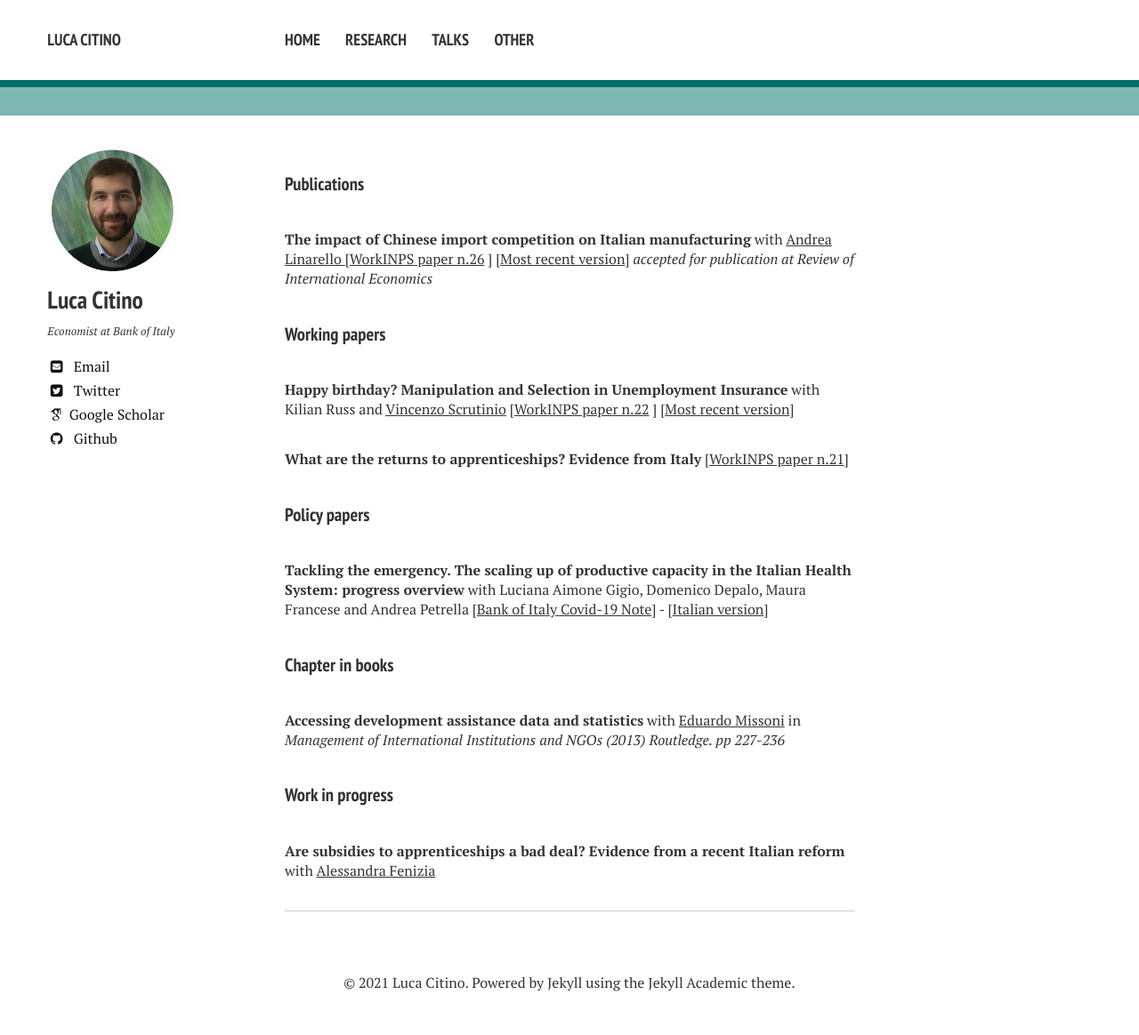
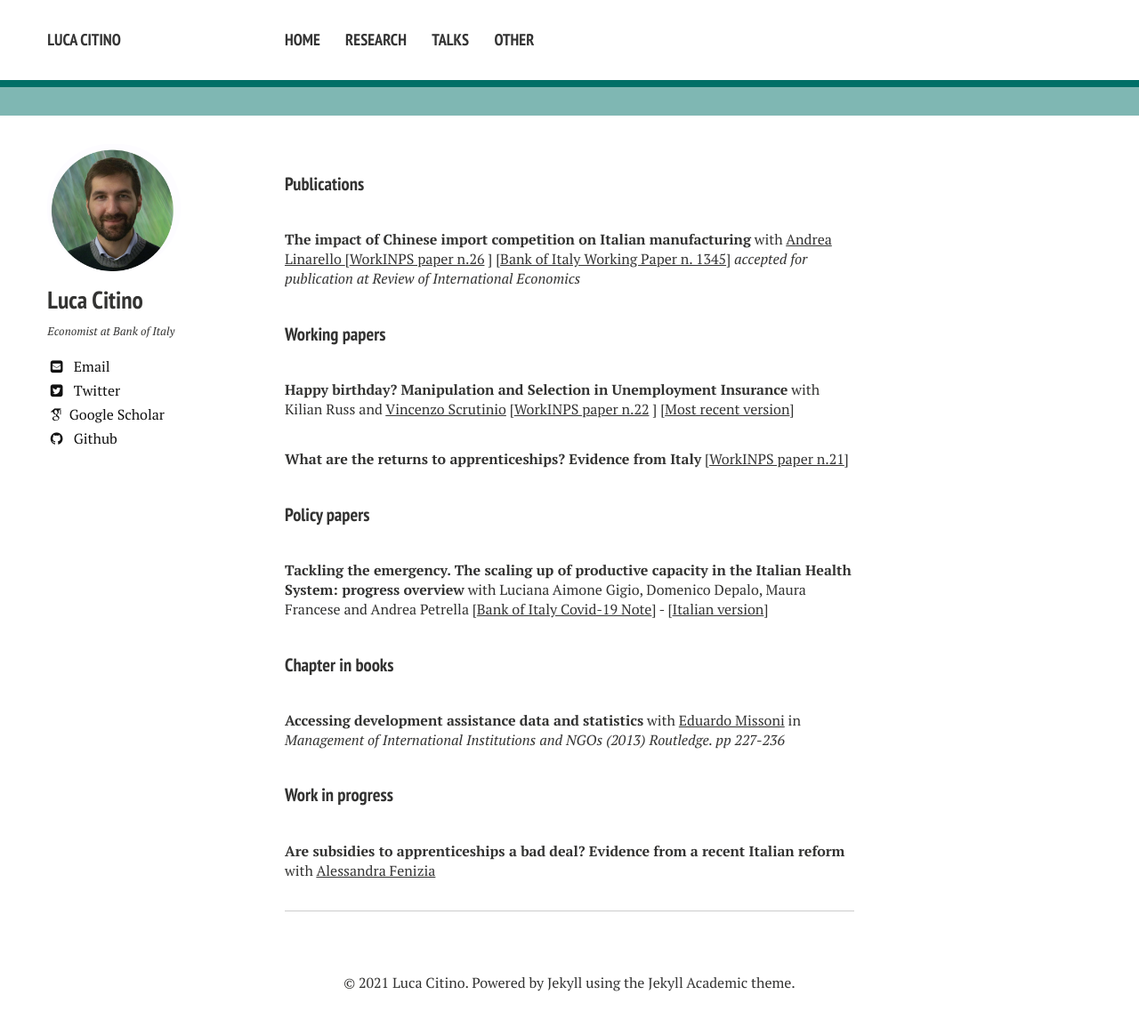
Before and after one commit to luca-citino/luca-citino.github.io, a Jekyll site: the page built from research.md, in a window 1280 px wide. Shown: the whole page at 89% size. Built offline with Jekyll 4.4.1, drawn with Linux system fonts in a browser that asks for light colours; nearby versions of some CDN libraries; some web fonts are replaced.

Commit message:
Update research.md

```diff
--- a/research.md
+++ b/research.md
@@ -5,7 +5,7 @@ title: Research
 
 #### Publications
 
-**The impact of Chinese import competition on Italian manufacturing** with <a href="https://sites.google.com/site/andrealinarello/home">Andrea Linarello </a>[<a href="https://www.inps.it/docallegatiNP/Mig/InpsComunica/WorkInps_Papers/26_WorkINPS_Linarello_Citino_dicembre_2019.pdf">WorkINPS paper n.26</a> ]  [<a href="https://luca-citino.github.io/docs/CL_chinaPaper.pdf">Most recent version</a>] <i>accepted for publication at Review of International Economics </i>
+**The impact of Chinese import competition on Italian manufacturing** with <a href="https://sites.google.com/site/andrealinarello/home">Andrea Linarello </a>[<a href="https://www.inps.it/docallegatiNP/Mig/InpsComunica/WorkInps_Papers/26_WorkINPS_Linarello_Citino_dicembre_2019.pdf">WorkINPS paper n.26</a> ]  [<a href="https://www.bancaditalia.it/pubblicazioni/temi-discussione/2021/2021-1345/en_tema_1345.pdf?language_id=1">Bank of Italy Working Paper n. 1345</a>] <i>accepted for publication at Review of International Economics </i>
 
 
 #### Working papers
```
